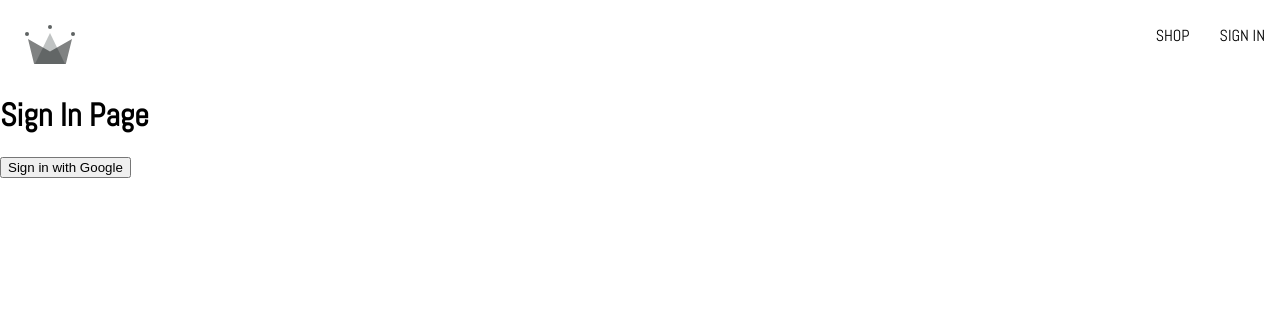
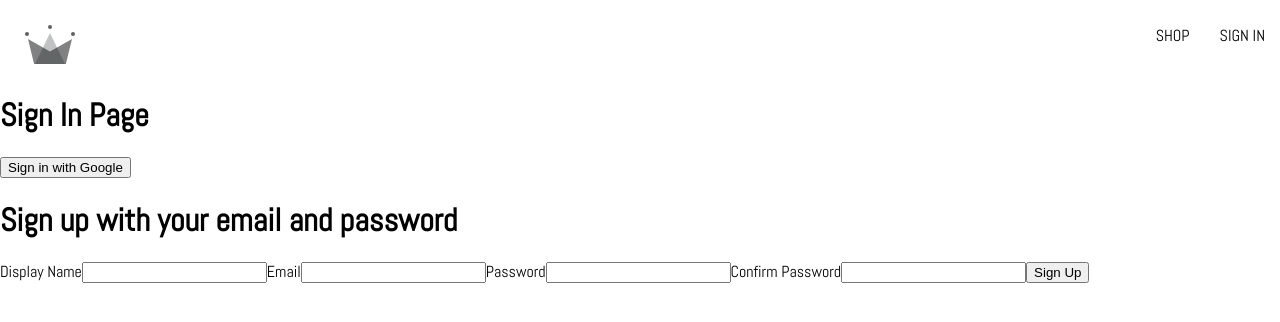
Before and after one commit to ericseandevlin/react-capstone, a React (Create React App) app in the folder crwn-clothing/: page /sign-in in a window 1280 px wide. Shown: the top 322 px of the page. Built offline with nearby package versions, Linux system fonts and the light colour scheme.

Commit message:
Start adding form

```diff
--- /dev/null
+++ b/crwn-clothing/src/components/sign-up-form/sign-up-form.component.jsx
@@ -0,0 +1,27 @@
+import { useState } from 'react';
+
+
+const SignUpForm = () => {
+  return (
+    <div>
+      <h1>Sign up with your email and password</h1>
+      <form onSubmit={() => { }}>
+        <label>Display Name</label>
+        <input type="text" required />
+
+        <label>Email</label>
+        <input type="email" required />
+
+        <label>Password</label>
+        <input type="password" required />
+
+        <label>Confirm Password</label>
+        <input type="password" required />
+
+        <button type="submit">Sign Up</button>
+      </form>
+    </div>
+  )
+}
+
+export default SignUpForm;
--- a/crwn-clothing/src/routes/sign-in/sign-in.component.jsx
+++ b/crwn-clothing/src/routes/sign-in/sign-in.component.jsx
@@ -1,5 +1,5 @@
 import { signInWithGooglePopup, createUserDocumentFromAuth } from "../../utils/firebase/firebase.utils"
-
+import SignUpForm from "../../components/sign-up-form/sign-up-form.component";
 
 const SignIn = () => {
   const logGoogleUser = async () => {
@@ -10,6 +10,7 @@
     <div>
       <h1>Sign In Page</h1>
       <button onClick={logGoogleUser}>Sign in with Google</button>
+      <SignUpForm />
     </div>
   )
 }
```
